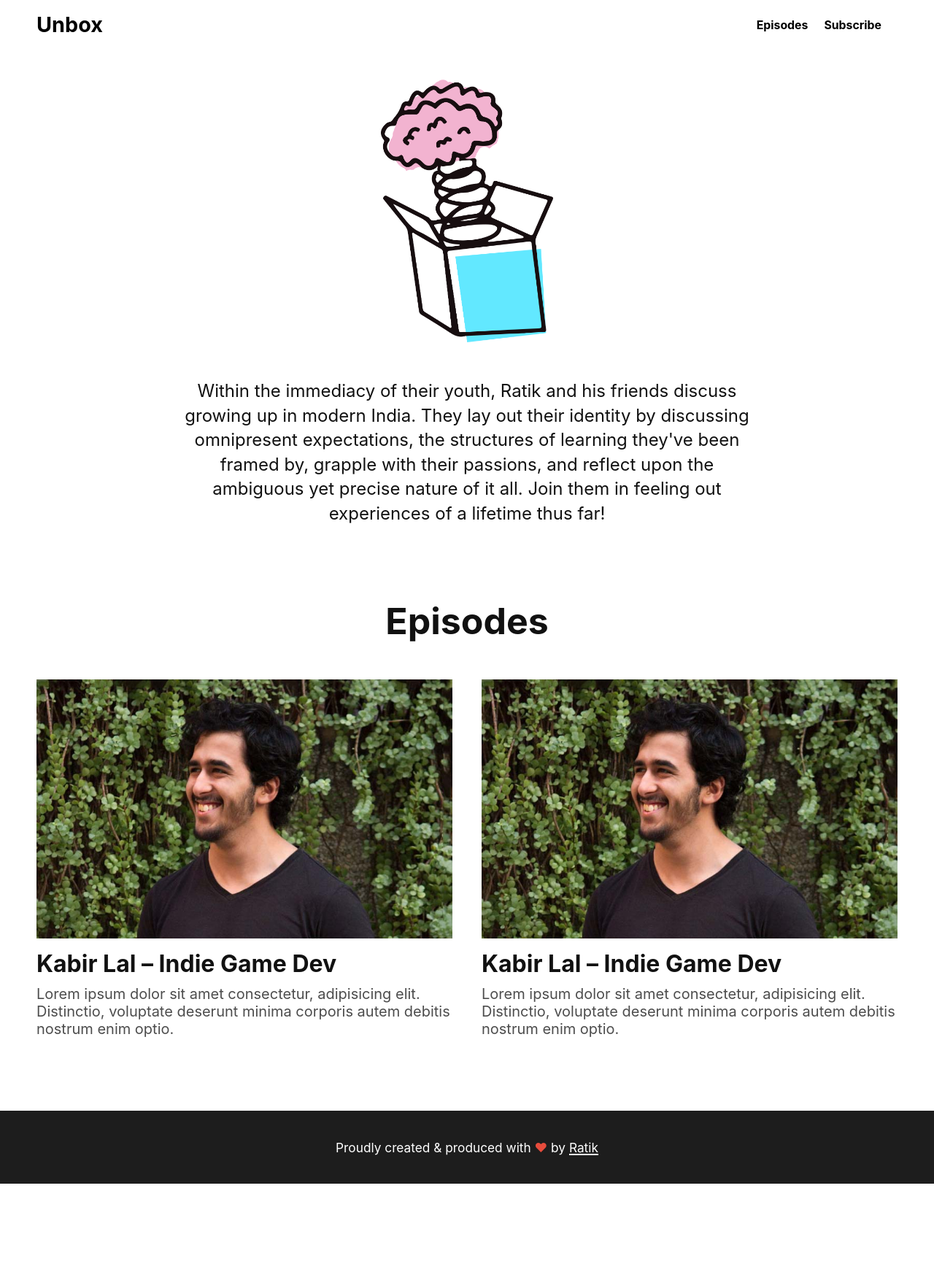
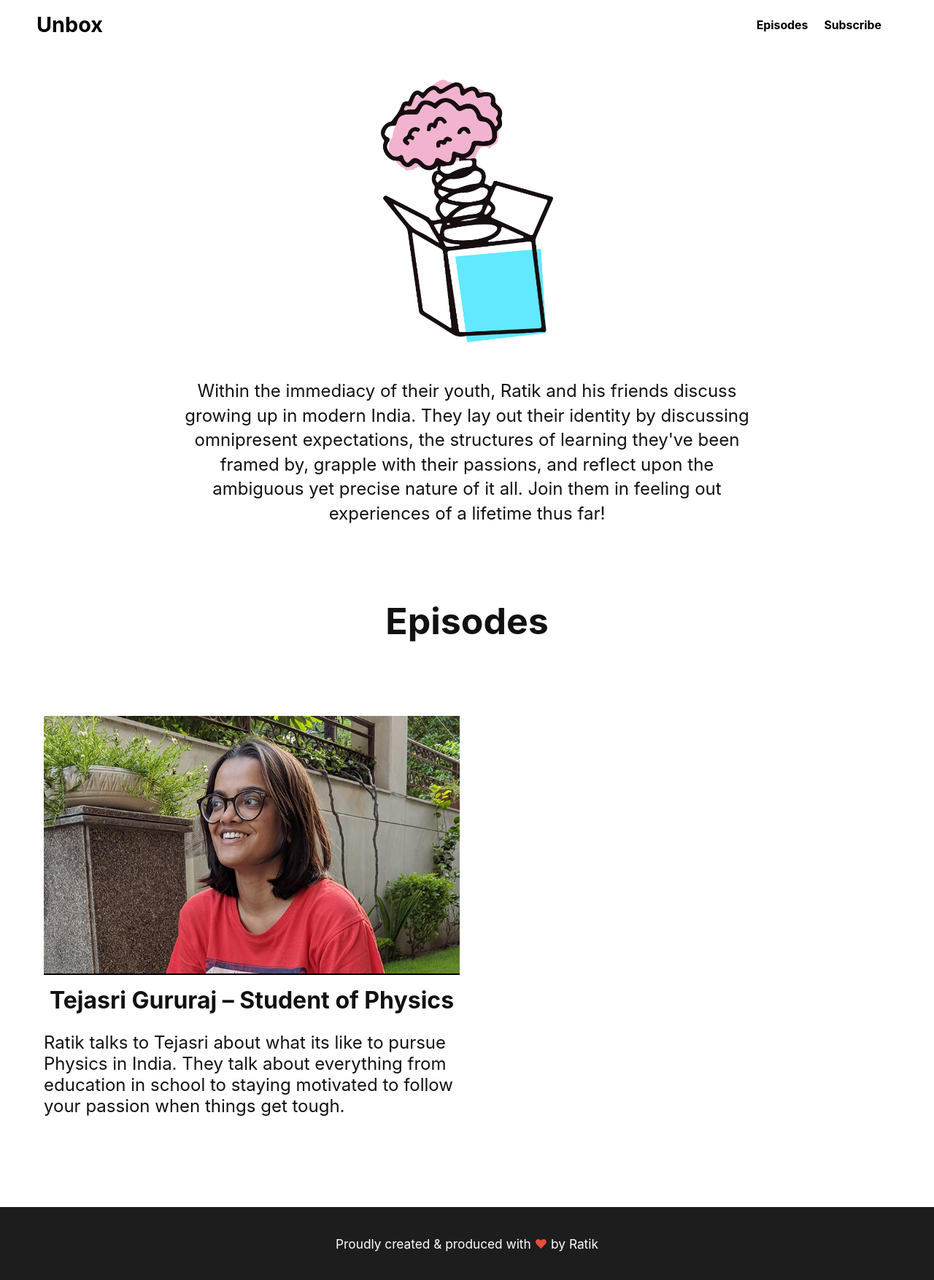
Before and after one commit to libhide/unboxpod, a Jekyll site: the page built from index.html, in a window 1280 px wide. Shown: the whole page at 73% size. Built offline with Jekyll 4.4.1, drawn with Linux system fonts in a browser that asks for light colours; before the commit the page ends 1622 px from its top, so only the background shows below that.

Commit message:
Add an episodes collection to hold pod eps

```diff
--- a/_config.yml
+++ b/_config.yml
@@ -13,3 +13,8 @@ sass:
 author:
   facebook: TheRatik
   twitter: Ratik96
+
+collections:
+  episodes:
+    output: true
+    permalink: /:collection/:slug
--- /dev/null
+++ b/_episodes/tejasri-gururaj.md
@@ -0,0 +1,40 @@
+---
+layout: episode
+title:  Tejasri Gururaj – Student of Physics
+slug: /tejasri-gururaj/
+guest: /img/guests/tejasri.jpg
+embed: "https://anchor.fm/unboxpod/embed/episodes/1-I-want-to-study-Physics--not-Engineering-e1oib7/a-a492oi"
+---
+
+Ratik talks to Tejasri about what its like to pursue Physics in India. They talk about everything from education in school to staying motivated to follow your passion when things get tough.
+
+###### Tejasri Recommends
+
+Textbooks
+
+- [Feynman Lectures](https://amzn.to/2zeGkmY)
+- [H. C. Verma](https://amzn.to/2KBkEXe)
+
+Books
+
+- [Amerika by Kafka](https://amzn.to/2zejeg8)
+- [Dr. Physics A](https://www.youtube.com/user/DrPhysicsA)
+
+YouTube Channels
+
+- [Walter Lewin Lectures](https://bit.ly/2ur7Xpm)
+- [Computerphile](https://www.youtube.com/user/Computerphile)
+
+Music
+
+- [Beck](https://itunes.apple.com/in/artist/beck/312095)
+- [Anathama](https://itunes.apple.com/us/artist/anathema/428003344)
+
+Podcasts
+
+- [The Infinite Monkey Cage](https://www.bbc.co.uk/programmes/b00snr0w)
+- [Dan Carlin's Hardcore History](https://www.dancarlin.com/hardcore-history-series/)
+
+###### Tejasri's Socials
+
+- [Instagram](https://instagram.com/@darkmatter_96)
--- a/_sass/_base.scss
+++ b/_sass/_base.scss
@@ -49,34 +49,12 @@ p {
 
 a {
   color: $accent-color;
+  text-decoration: none;
   -webkit-transition: opacity 0.3s ease-in-out;
   transition: opacity 0.3s ease-in-out;
-  text-decoration: none;
-}
 
-a.underline {
-  position: relative;
-
-  &::after {
-    content: '';
-    background: $accent-color;
-    position: absolute;
-    bottom: 0;
-    left: 0;
-    width: 100%;
-    height: 2px;
-    -webkit-transition: opacity 0.4s ease-in-out;
-    transition: opacity 0.4s ease-in-out;
-  }
-}
-
-p a {
   &:hover {
-    opacity: 0.8;
-
-    &::after {
-      opacity: 0.8;
-    }
+    opacity: 0.7;
   }
 }
 
@@ -90,6 +68,11 @@ section {
 
 .container {
   max-width: 1200px;
+  margin: 0 auto;
+}
+
+.episode-container {
+  max-width: 900px;
   margin: 0 auto;
 }
 
--- /dev/null
+++ b/_sass/_episode.scss
@@ -0,0 +1,76 @@
+.episode-container {
+  .episodes-link {
+    text-align: center;
+    display: block;
+    margin: 40px 0;
+  }
+}
+
+.episode {
+  padding: 0 10px;
+
+  a {
+    position: relative;
+    -webkit-transition: opacity 0.3s ease-in-out;
+    transition: opacity 0.3s ease-in-out;
+
+    &::after {
+      content: '';
+      background: $accent-color;
+      position: absolute;
+      bottom: 0;
+      left: 0;
+      width: 100%;
+      height: 2px;
+      -webkit-transition: opacity 0.4s ease-in-out;
+      transition: opacity 0.4s ease-in-out;
+    }
+
+    &:hover {
+      opacity: 0.8;
+
+      &::after {
+        opacity: 0.8;
+      }
+    }
+  }
+
+  .title { text-align: center; }
+
+  .guest {
+    background-repeat: no-repeat;
+    background-size: cover;
+    background-position: top;
+    height: 0;
+    padding-top: 50%;
+    margin: 30px auto 0;
+
+    @media screen and (min-width: 900px) {
+      margin: 50px auto 0;
+    }
+  }
+
+  .podcast-wrapper {
+    display: -webkit-box;
+    display: -ms-flexbox;
+    display: flex;
+    -webkit-box-align: center;
+        -ms-flex-align: center;
+            align-items: center;
+    margin: 30px auto 0;
+
+    @media screen and (min-width: 900px) {
+      margin: 50px auto 0;
+    }
+
+    .podcast { width: 100%; }
+  }
+
+  .show-notes-label {
+    margin: 30px auto 0;
+
+    @media screen and (min-width: 900px) {
+      margin: 50px auto 0;
+    }
+  }
+}
--- a/css/main.scss
+++ b/css/main.scss
@@ -5,4 +5,4 @@
 @import "normalize";
 @import "base";
 @import "browse";
-@import "post";
+@import "episode";
--- a/index.html
+++ b/index.html
@@ -10,23 +10,16 @@ layout: default
 <section class="episodes" id="episodes">
   <h3>Episodes</h3>
   <div class="grid">
-    <div class="episode">
-      <a href="#">
-        <div class="guest"></div>
-      </a>
-      <div class="title">
-        <h5>Kabir Lal – Indie Game Dev</h5>
+    {% for episode in site.episodes %}
+      <div class="episode">
+        <a href="{{ episode.url }}">
+          <div class="guest" style="background-image: url('{{ episode.guest }}')"></div>
+        </a>
+        <div class="title">
+          <h5>{{ episode.title }}</h5>
+        </div>
+        <p class="excerpt">{{ episode.excerpt }}</p>
       </div>
-      <p class="excerpt">Lorem ipsum dolor sit amet consectetur, adipisicing elit. Distinctio, voluptate deserunt minima corporis autem debitis nostrum enim optio.</p>
-    </div>
-    <div class="episode">
-      <a href="#">
-        <div class="guest"></div>
-      </a>
-      <div class="title">
-        <h5>Kabir Lal – Indie Game Dev</h5>
-      </div>
-      <p class="excerpt">Lorem ipsum dolor sit amet consectetur, adipisicing elit. Distinctio, voluptate deserunt minima corporis autem debitis nostrum enim optio.</p>
-    </div>
+    {% endfor %}
   </div>
 </section>
```
Also changed, not shown: _layouts/episode.html (added, +22 -0 lines), _posts/2019-03-10-title.markdown (deleted, +0 -9 lines), _sass/_post.scss (deleted), img/guests/tejasri.jpg (added).
